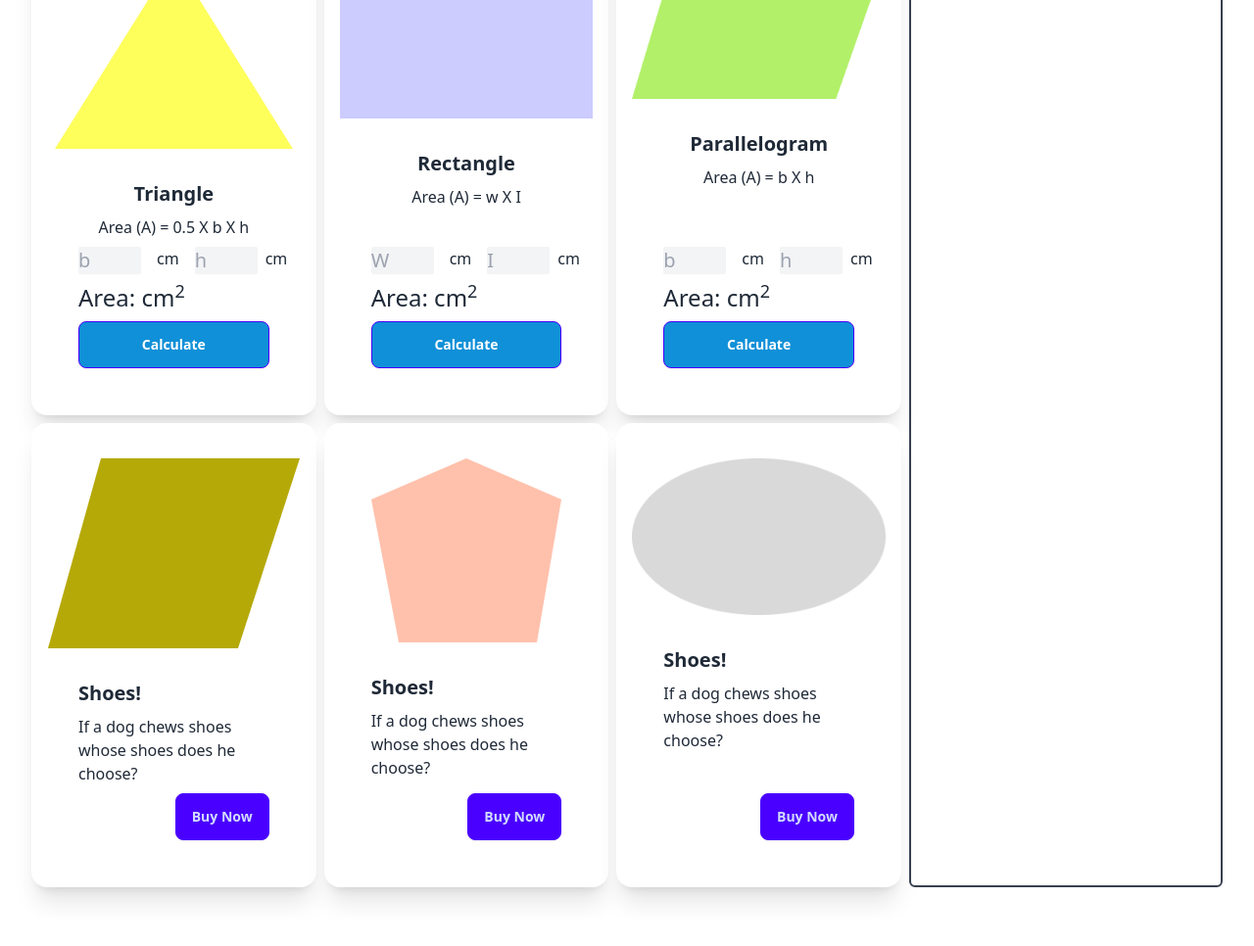
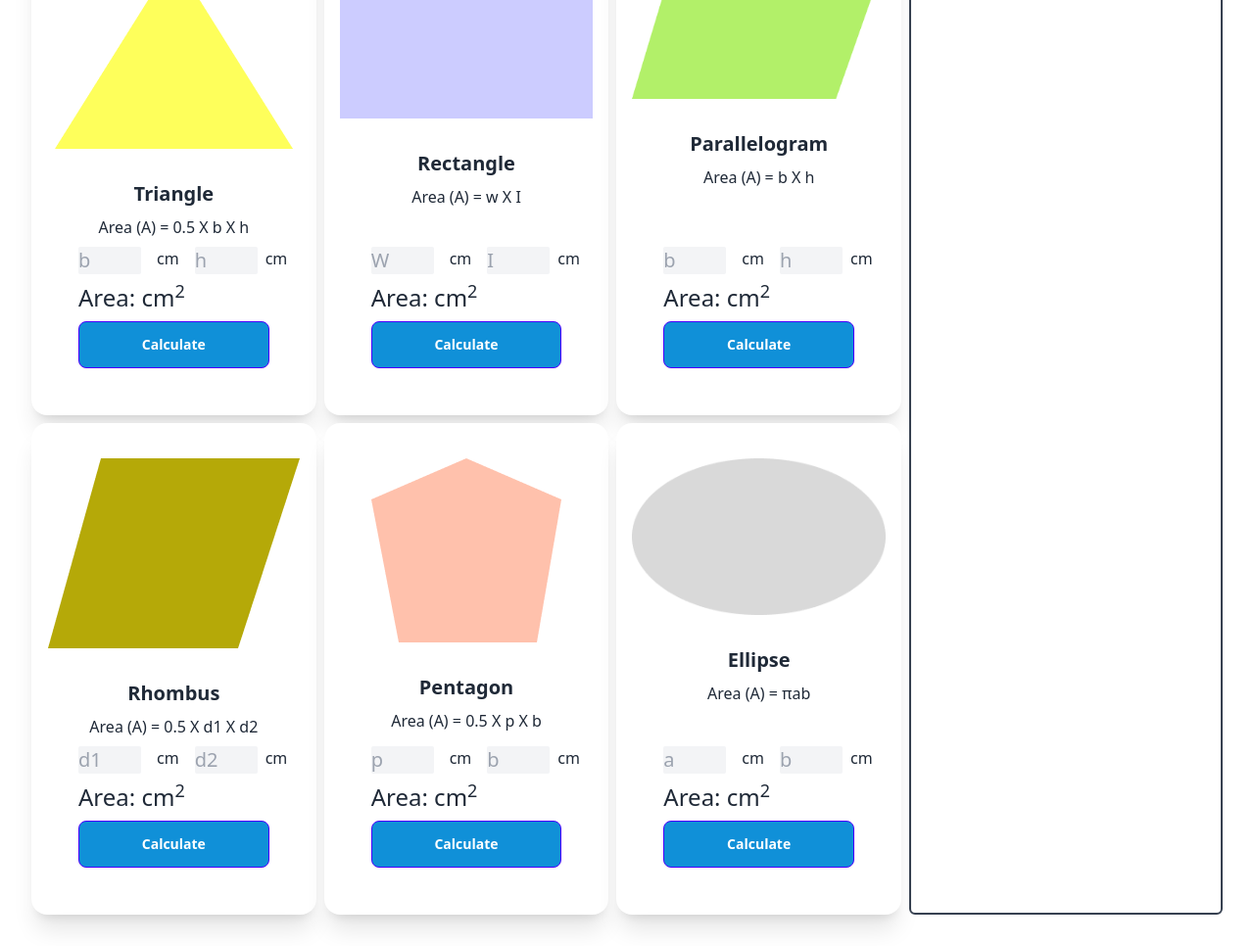
Before and after one commit to Arjon200141/geometry-genius, a plain HTML site: page index.html in a window 1280 px wide. Shown: the part 110-1076 px from the top of the page at 98% size. Before the commit the page ends 1048 px from the top, so only its background shows below. Drawn offline with nearby package versions, Linux system fonts and the light colour scheme.

Commit message:
Ellipse Added

```diff
--- a/index.html
+++ b/index.html
@@ -18,7 +18,7 @@
         <div class="flex flex-col md:flex-row gap-2">
             <!--Shapes Container-->
             <div class="flex-1 grid grid-cols-1 md:grid-cols-2 lg:grid-cols-3 gap-2">
-                <!--Card - 1 : Trangle-->
+                <!--Card - 1 : Triangle-->
                 <div class="card bg-base-100 shadow-xl p-4">
                     <figure><img src="images/triangle.png" alt="triangle" class="pt-5" /></figure>
                     <div class="card-body">
@@ -79,35 +79,62 @@
                     </div>
                 </div>
                 <!--Card - 4 : Rhombus-->
-                <div class="card  bg-base-100 shadow-xl p-4">
-                    <figure><img src="images/rhombus.png" alt="rhombus" class="pt-5"/></figure>
+                <div class="card bg-base-100 shadow-xl p-4">
+                    <figure><img src="images/rhombus.png" alt="rhombus" class="pt-5" /></figure>
                     <div class="card-body">
-                      <h2 class="card-title">Shoes!</h2>
-                      <p>If a dog chews shoes whose shoes does he choose?</p>
-                      <div class="card-actions justify-end">
-                        <button class="btn btn-primary">Buy Now</button>
+                      <h2 class="card-title justify-center">Rhombus</h2>
+                      <p class="text-center">Area (A) = 0.5 X d1 X d2</p>
+                      <div class="flex gap-2">
+                        <input id="diagonal-first-rhombus" type="text" placeholder="d1" class="w-16 text-xl rounded-sm bg-gray-100">
+                         <span class="ml-2 mr-2">cm</span>
+                         <input id="diagonal-second-rhombus" type="text" placeholder="d2" class="w-16 text-xl rounded-sm bg-gray-100">
+                         <span>cm</span>
+                      </div>
+                      <div>
+                        <p class="text-2xl">Area: <span id="rhombus-area"></span> <span>cm<sup>2</sup></span></p>
+                      </div>
+                      <div class="card-actions">
+                        <button onclick="calculateRhombusArea()" class="btn btn-primary bg-[#1090D8] w-full text-white">Calculate</button>
                       </div>
                     </div>
                 </div>
                 <!--Card - 5 : Pentagon-->
-                <div class="card  bg-base-100 shadow-xl p-4">
-                    <figure><img src="images/pentagon.png" alt="pentagon" class="pt-5"/></figure>
+                <div class="card bg-base-100 shadow-xl p-4">
+                    <figure><img src="images/pentagon.png" alt="pentagon" class="pt-5" /></figure>
                     <div class="card-body">
-                      <h2 class="card-title">Shoes!</h2>
-                      <p>If a dog chews shoes whose shoes does he choose?</p>
-                      <div class="card-actions justify-end">
-                        <button class="btn btn-primary">Buy Now</button>
+                      <h2 class="card-title justify-center">Pentagon</h2>
+                      <p class="text-center">Area (A) = 0.5 X p X b</p>
+                      <div class="flex gap-2">
+                        <input id="perimeter-input-pentagon" type="text" placeholder="p" class="w-16 text-xl rounded-sm bg-gray-100">
+                         <span class="ml-2 mr-2">cm</span>
+                         <input id="base-input-pentagon" type="text" placeholder="b" class="w-16 text-xl rounded-sm bg-gray-100">
+                         <span>cm</span>
+                      </div>
+                      <div>
+                        <p class="text-2xl">Area: <span id="pentagon-area"></span> <span>cm<sup>2</sup></span></p>
+                      </div>
+                      <div class="card-actions">
+                        <button onclick="calculatePentagonArea()" class="btn btn-primary bg-[#1090D8] w-full text-white">Calculate</button>
                       </div>
                     </div>
                 </div>
                 <!--Card - 6 : Ellipse-->
-                <div class="card  bg-base-100 shadow-xl p-4">
-                    <figure><img src="images/ellipse.png" alt="ellipse" class="pt-5"/></figure>
+                <div class="card bg-base-100 shadow-xl p-4">
+                    <figure><img src="images/ellipse.png" alt="ellipse" class="pt-5" /></figure>
                     <div class="card-body">
-                      <h2 class="card-title">Shoes!</h2>
-                      <p>If a dog chews shoes whose shoes does he choose?</p>
-                      <div class="card-actions justify-end">
-                        <button class="btn btn-primary">Buy Now</button>
+                      <h2 class="card-title justify-center">Ellipse</h2>
+                      <p class="text-center">Area (A) = πab</p>
+                      <div class="flex gap-2">
+                        <input id="a-axis-input-ellipse" type="text" placeholder="a" class="w-16 text-xl rounded-sm bg-gray-100">
+                         <span class="ml-2 mr-2">cm</span>
+                         <input id="b-axis-input-ellipse" type="text" placeholder="b" class="w-16 text-xl rounded-sm bg-gray-100">
+                         <span>cm</span>
+                      </div>
+                      <div>
+                        <p class="text-2xl">Area: <span id="ellipse-area"></span> <span>cm<sup>2</sup></span></p>
+                      </div>
+                      <div class="card-actions">
+                        <button onclick="calculateEllipseArea()" class="btn btn-primary bg-[#1090D8] w-full text-white">Calculate</button>
                       </div>
                     </div>
                 </div>
@@ -121,32 +148,15 @@
     </main>
 
     <script>
-        function calculateParallelogramArea(){
-               //Base Triangle
-                const baseInputParallelogram = document.getElementById('base-input-parallelogram')
-                const baseInputParallelogramValue = baseInputParallelogram.value;
-                const baseParallelogram = parseFloat(baseInputParallelogramValue);
-                console.log( baseParallelogram);
 
-                //Height Triangle
-                const heightInputParallelogram = document.getElementById('height-input-parallelogram')
-                const heightInputParallelogramValue = heightInputParallelogram.value;
-                const heightParallelogram = parseFloat(heightInputParallelogramValue);
-                console.log( heightParallelogram);
-
-                 //Calculate Area
-                const area = baseParallelogram * heightParallelogram;
-                console.log('Area of the triangle is ',area);
-
-                //displaye area
-                const parallelogramArea = document.getElementById('parallelogram-area');
-                parallelogramArea.innerText = area;
-        }
     </script>
 
+    <script src="scripts/rhombus.js"></script>
     <script src="scripts/triangle-calculate.js"></script>
     <script src="scripts/rectangle-calculate.js"></script>
     <script src="scripts/parallelogram.js"></script>
+    <script src="scripts/pentagon.js"></script>
+    <script src="scripts/ellipse.js"></script>
 
 </body>
 </html>
--- /dev/null
+++ b/scripts/ellipse.js
@@ -0,0 +1,19 @@
+function calculateEllipseArea(){
+    //a-axis-input
+    const aAxisInputEllipse = document.getElementById('a-axis-input-ellipse')
+    const aAxisInputEllipseValue = aAxisInputEllipse.value;
+    const aAxisInput = parseFloat(aAxisInputEllipseValue);
+
+    //b-axis-input
+    const bAxisInputEllipse = document.getElementById('b-axis-input-ellipse')
+    const bAxisInputEllipseValue = bAxisInputEllipse.value;
+    const bAxisInput = parseFloat(bAxisInputEllipseValue);
+
+
+    //Calculate Area
+    const area = 3.1416 * aAxisInput * bAxisInput;
+
+    //displaye area
+    const ellipseArea = document.getElementById('ellipse-area');
+    ellipseArea.innerText = area;
+}
--- a/scripts/parallelogram.js
+++ b/scripts/parallelogram.js
@@ -0,0 +1,21 @@
+function calculateParallelogramArea(){
+    //Base Triangle
+     const baseInputParallelogram = document.getElementById('base-input-parallelogram')
+     const baseInputParallelogramValue = baseInputParallelogram.value;
+     const baseParallelogram = parseFloat(baseInputParallelogramValue);
+
+
+     //Height Triangle
+     const heightInputParallelogram = document.getElementById('height-input-parallelogram')
+     const heightInputParallelogramValue = heightInputParallelogram.value;
+     const heightParallelogram = parseFloat(heightInputParallelogramValue);
+
+
+      //Calculate Area
+     const area = baseParallelogram * heightParallelogram;
+
+
+     //displaye area
+     const parallelogramArea = document.getElementById('parallelogram-area');
+     parallelogramArea.innerText = area;
+}
--- /dev/null
+++ b/scripts/pentagon.js
@@ -0,0 +1,21 @@
+function calculatePentagonArea(){
+    //Perimeter Pentagon
+    const perimeterInputPentagon = document.getElementById('perimeter-input-pentagon')
+    const perimeterInputPentagonValue = perimeterInputPentagon.value;
+    const perimeterPentagon = parseFloat(perimeterInputPentagonValue);
+
+
+    //Base Pentagon
+    const baseInputPentagon = document.getElementById('base-input-pentagon')
+    const baseInputPentagonValue = baseInputPentagon.value;
+    const basePentagon = parseFloat(baseInputPentagonValue);
+
+
+
+    //Calculate Area
+    const area = 0.5 * perimeterPentagon * basePentagon;
+
+    //displaye area
+    const pentagonArea = document.getElementById('pentagon-area');
+    pentagonArea.innerText = area;
+}
--- /dev/null
+++ b/scripts/rhombus.js
@@ -0,0 +1,21 @@
+function calculateRhombusArea(){
+    //Base Triangle
+    const diagonalFirstInput = document.getElementById('diagonal-first-rhombus')
+    const diagonalFirstInputValue = diagonalFirstInput.value;
+    const diagonalFirst = parseFloat(diagonalFirstInputValue);
+
+
+    //Height Triangle
+    const diagonalSecondInput = document.getElementById('diagonal-second-rhombus')
+    const diagonalSecondInputValue = diagonalSecondInput.value;
+    const diagonalSecond = parseFloat(diagonalSecondInputValue);
+
+
+    //Calculate Area
+    const area = 0.5 * diagonalFirst * diagonalSecond;
+
+
+    //displaye area
+    const rhombusArea = document.getElementById('rhombus-area');
+    rhombusArea.innerText = area;
+}
--- a/scripts/triangle-calculate.js
+++ b/scripts/triangle-calculate.js
@@ -3,17 +3,14 @@ function calculateTriangleArea(){
     const baseInput = document.getElementById('base-input-triangle')
     const baseInputValue = baseInput.value;
     const base = parseFloat(baseInputValue);
-    console.log( base);
 
     //Height Triangle
     const heightInput = document.getElementById('height-input-triangle')
     const heightInputValue = heightInput.value;
     const height = parseFloat(heightInputValue);
-    console.log( height);
 
     //Calculate Area
     const area = 0.5*base*height;
-    console.log('Area of the triangle is ',area);
 
     //displaye area
     const triangleArea = document.getElementById('triangle-area');
```
